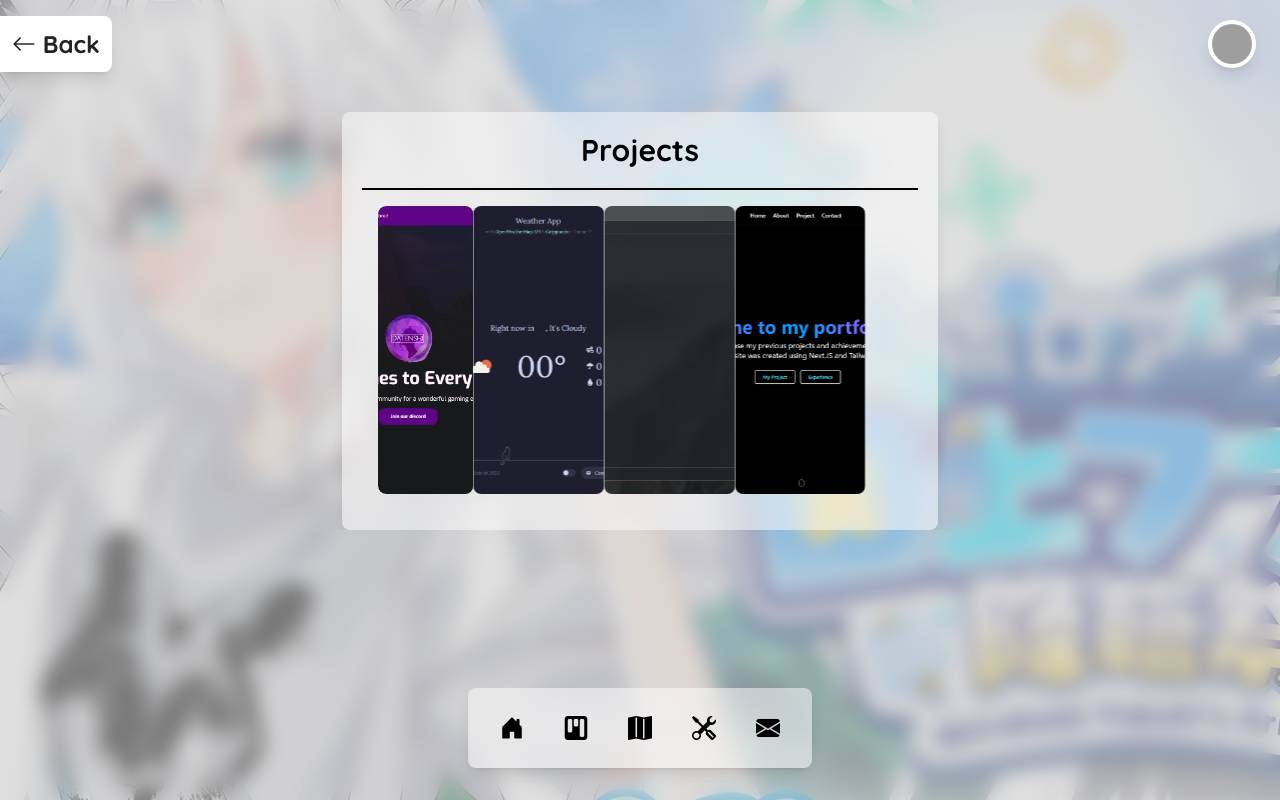
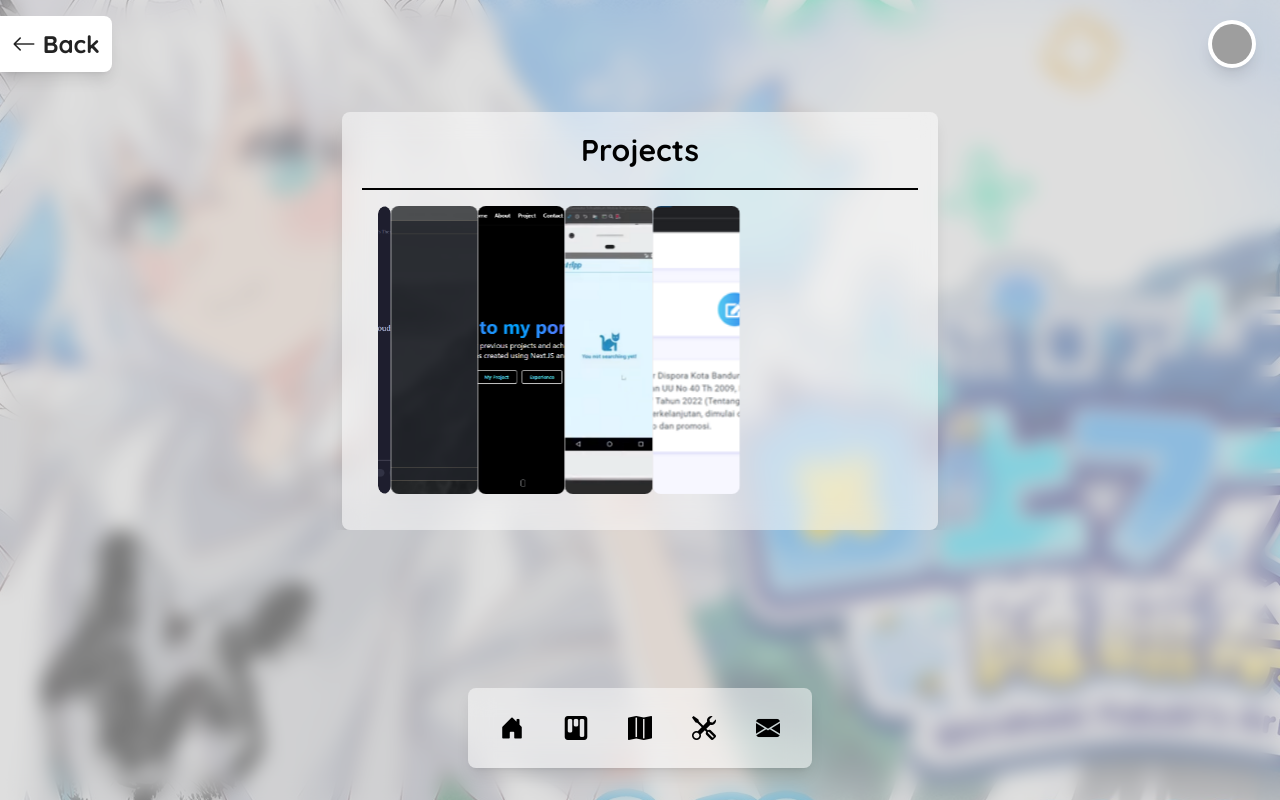
Before and after one commit to Retiishia/retiishia-portfolio, a React (Vite) app: page /projects in a window 1280 px wide. Built offline with nearby package versions, Linux system fonts and the light colour scheme; grey boxes are pictures that could not be loaded.

Commit message:
feat: adding another projects

```diff
--- a/src/components/ProjectsSection.jsx
+++ b/src/components/ProjectsSection.jsx
@@ -34,6 +34,24 @@ const projects = [
 		alt: "Old Portfolio Website Project",
 		link: "https://github.com/Retiishia/Portfolio-NextJS",
 		stack: "next,react,tailwind",
+		icon: "bi bi-github",
+		linkText: "Link",
+	},
+	{
+		title:"CatApp Mobile Application",
+		image: "/projects/catapp-mobile.webp",
+		alt: "CatApp Mobile Application",
+		link: "https://github.com/Retiishia/CatApp-Kotlin",
+		stack: "kotlin,gradle,figma,css,bootstrap",
+		icon: "bi bi-github",
+		linkText: "Link",
+	},
+	{
+		title: "SPK Recommendation System for Cempor",
+		image: "/projects/cempor-site.webp",
+		alt: "SPK Recommendation System for Cempor",
+		link: "https://github.com/Retiishia/spk-rekomendasi-cempor",
+		stack: "laravel,php,mysql,css,bootstrap",
 		icon: "bi bi-github",
 		linkText: "Link",
 	}
```
Also changed, not shown: public/projects/catapp-mobile.webp (added), public/projects/cempor-site.webp (added).
